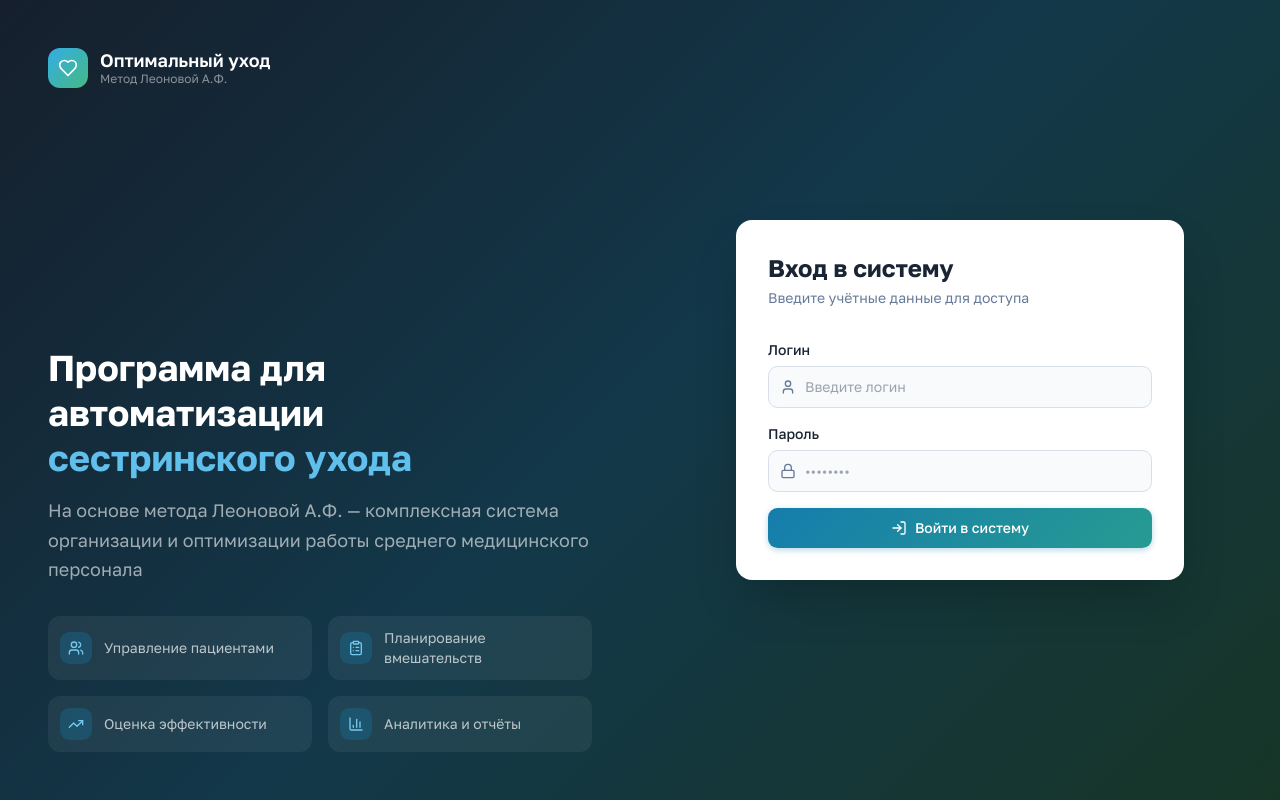
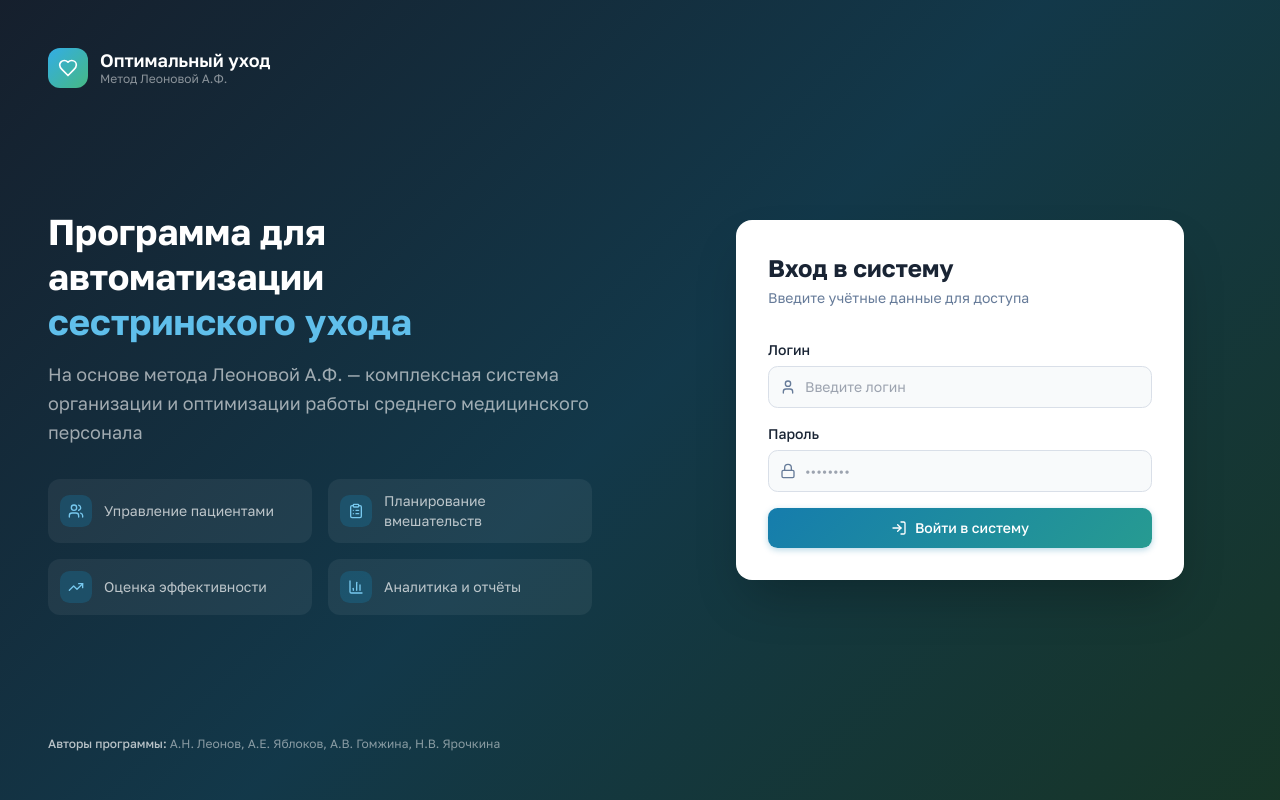
Before and after one commit to pr-poehali-dev/optimal-care-app, a React (Vite) app: page / in a window 1280 px wide. Built offline with nearby package versions, Linux system fonts and the light colour scheme.

Commit message:
feat: добавить информацию об авторах

```diff
--- a/src/pages/Login.tsx
+++ b/src/pages/Login.tsx
@@ -6,10 +6,7 @@ interface LoginPageProps {
   onLogin: (user: User) => void;
 }
 
-const AUTHORS = [
-  "Леонова А.Ф.",
-  "Кафедра сестринского дела",
-];
+const AUTHORS = "А.Н. Леонов, А.Е. Яблоков, А.В. Гомжина, Н.В. Ярочкина";
 
 const USERS = [
   { name: "Иванова Мария Сергеевна", role: "nurse" as const, department: "Терапевтическое отделение", login: "nurse", password: "nurse123" },
@@ -90,6 +87,12 @@ export default function LoginPage({ onLogin }: LoginPageProps) {
           </div>
         </div>
 
+        {/* Desktop authors */}
+        <div>
+          <p className="text-xs text-white/50">
+            <span className="font-medium text-white/70">Авторы программы:</span> {AUTHORS}
+          </p>
+        </div>
 
       </div>
 
@@ -173,8 +176,9 @@ export default function LoginPage({ onLogin }: LoginPageProps) {
 
             {/* Mobile authors */}
             <div className="lg:hidden mt-6 pt-5 border-t" style={{ borderColor: "hsl(var(--border))" }}>
-              <p className="text-xs font-medium mb-2" style={{ color: "hsl(var(--muted-foreground))" }}>Авторы программы:</p>
-              <p className="text-xs" style={{ color: "hsl(var(--muted-foreground))" }}>{AUTHORS.join(" · ")}</p>
+              <p className="text-xs" style={{ color: "hsl(var(--muted-foreground))" }}>
+                <span className="font-medium">Авторы программы:</span> {AUTHORS}
+              </p>
             </div>
           </div>
         </div>
```
